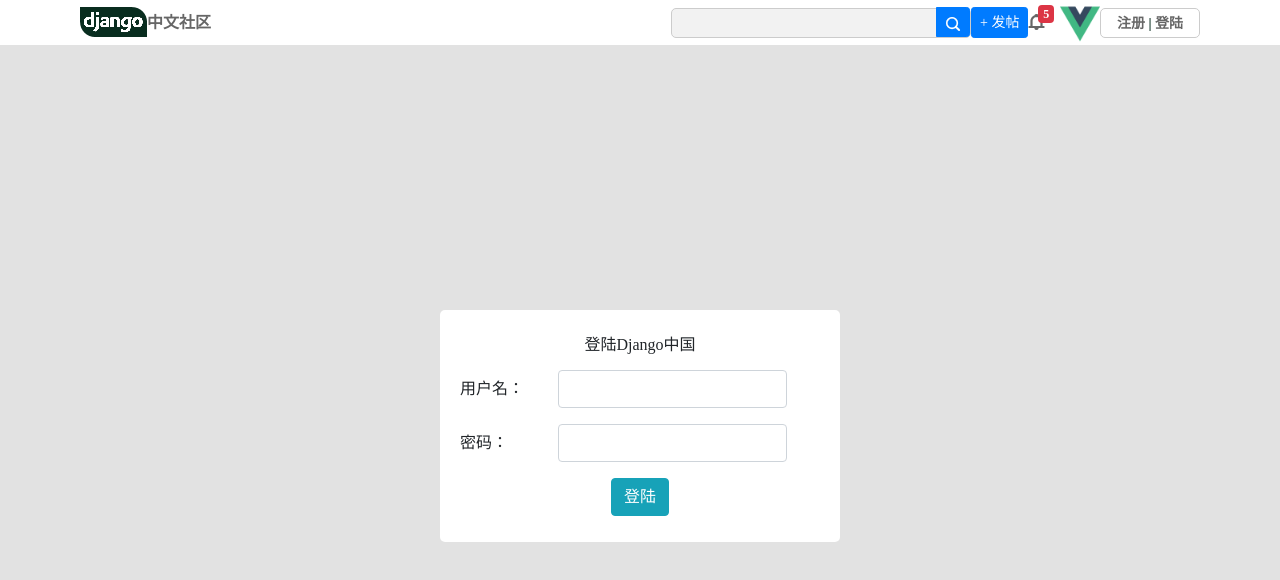
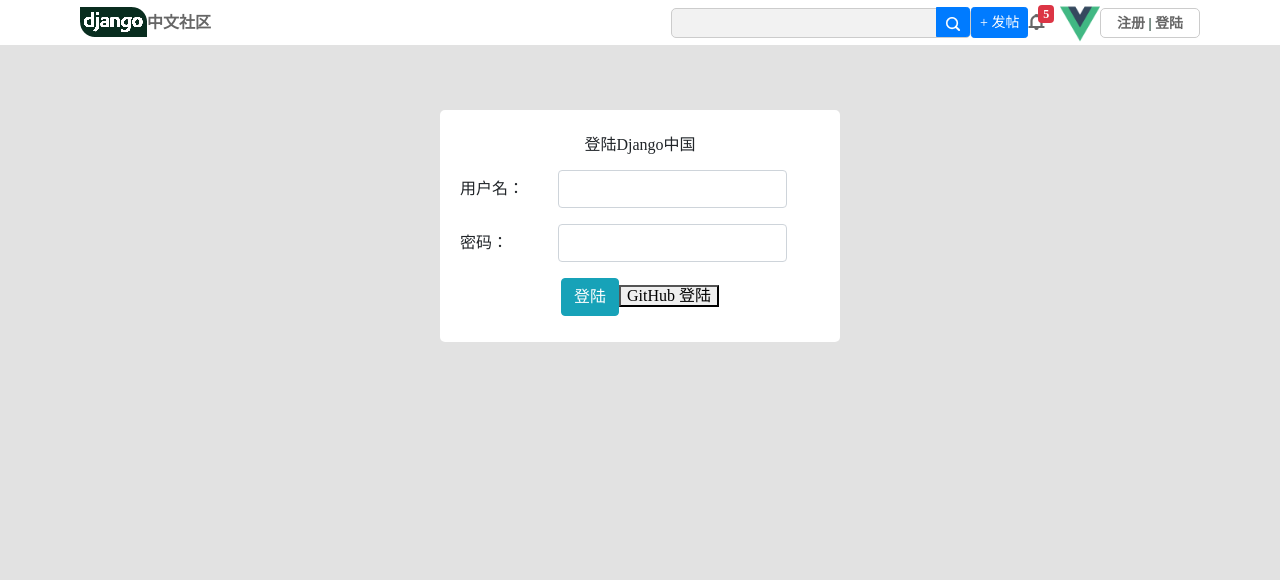
Before and after one commit to DjangoChinaOrg/Django-China-FE, a Vue app: page /login in a window 1280 px wide. Shown: the top 580 px of the page. Built offline with nearby package versions, Linux system fonts and the light colour scheme; what mavon-editor would draw is missing.

Commit message:
GitHub登陆流程完成

```diff
--- a/src/router/index.js
+++ b/src/router/index.js
@@ -13,6 +13,7 @@
 import Notification from '@/views/Notification'
 import HomePage from '@/views/HomePage'
 import Login from '@/views/Login'
+import GitHubLoginSuccess from '@/views/GitHubLoginSuccess'
 Vue.use(Router)
 
 export default new Router({
@@ -80,6 +81,11 @@
       path: '/login',
       name: 'login',
       component: Login
+    },
+    {
+      path: '/social-auth/github/loginsuccess',
+      name: 'github login success',
+      component: GitHubLoginSuccess
     }
   ]
 })
--- a/src/utils/auth.js
+++ b/src/utils/auth.js
@@ -50,11 +50,31 @@
     })
   },
 
+  gitHubLogin (code, redirect) {
+    return request({
+      url: '/proxy/rest-auth/github/login/',
+      data: { 'code': code },
+      method: 'POST'
+    }).then(res => {
+      localStorage.setItem('id_jwt', res.data.token)
+
+      Vue.set(this.user, 'authenticated', true)
+      Vue.set(this.user, 'details', this.translateUserDetails(res.data.user))
+
+      if (redirect) {
+        router.push(redirect)
+      } else {
+        router.push('/')
+      }
+    })
+  },
+
   refreshJwt (jwt) {
     return request({
-      url: '/proxy/rest-auth/refresh-jwt/'
+      url: '/proxy/rest-auth/refresh-jwt/',
+      data: { 'token': jwt }
     }).then(res => {
-      localStorage.setItem('id_jwt', res.data)
+      localStorage.setItem('id_jwt', res.data.token)
     })
   },
 
--- /dev/null
+++ b/src/views/GitHubLoginSuccess/index.vue
@@ -0,0 +1,13 @@
+<template>
+  <div>
+      <h1>GitHub登陆成功</h1>
+  </div>
+</template>
+<script>
+export default {
+  name: 'GitHubLoginSuccess'
+}
+</script>
+<style>
+
+</style>
--- a/src/views/Login/index.vue
+++ b/src/views/Login/index.vue
@@ -19,6 +19,7 @@
           <div class="form-group row">
             <div class="col-sm-12 register">
               <button v-on:click="onSubmit($event)" type="submit" class="btn btn-info">登陆</button>
+              <button v-on:click="gitHubLogin($event)">GitHub 登陆</button>
             </div>
           </div>
         </form>
@@ -48,6 +49,38 @@
         this.msg = error
         console.log(error)
       })
+    },
+    getQueryParameter (url, name) {
+      if (!url) url = window.location.href
+      name = name.replace(/[[\]]/g, '\\$&')
+      var regex = new RegExp('[?&]' + name + '(=([^&#]*)|&|#|$)')
+      var results = regex.exec(url)
+      if (!results) return null
+      if (!results[2]) return ''
+      return decodeURIComponent(results[2].replace(/\+/g, ' '))
+    },
+    gitHubLogin (event) {
+      event.preventDefault()
+      var _this = this
+      var win = window.open(
+        'https://github.com/login/oauth/authorize?client_id=7c9367c9c71111ec1b6c',
+        'GitHub登陆',
+        'width=600, height=400'
+      )
+      var pollTimer = window.setInterval(function () {
+        try {
+          console.log(win.document.URL)
+          if (win.document.URL.indexOf('social-auth/github/loginsuccess') !== -1) {
+            window.clearInterval(pollTimer)
+            var url = win.document.URL
+            var accessCode = _this.getQueryParameter(url, 'code')
+            win.close()
+            auth.gitHubLogin(accessCode)
+          }
+        } catch (e) {
+          console.log(e)
+        }
+      }, 100)
     }
   }
 }
@@ -57,7 +90,7 @@
     padding-top: 60px;
     .form-box {
       width: 400px;
-      margin: 200px auto;
+      margin: auto;
       padding: 10px 20px;
       border-radius: 5px;
       background: #fff;
```
